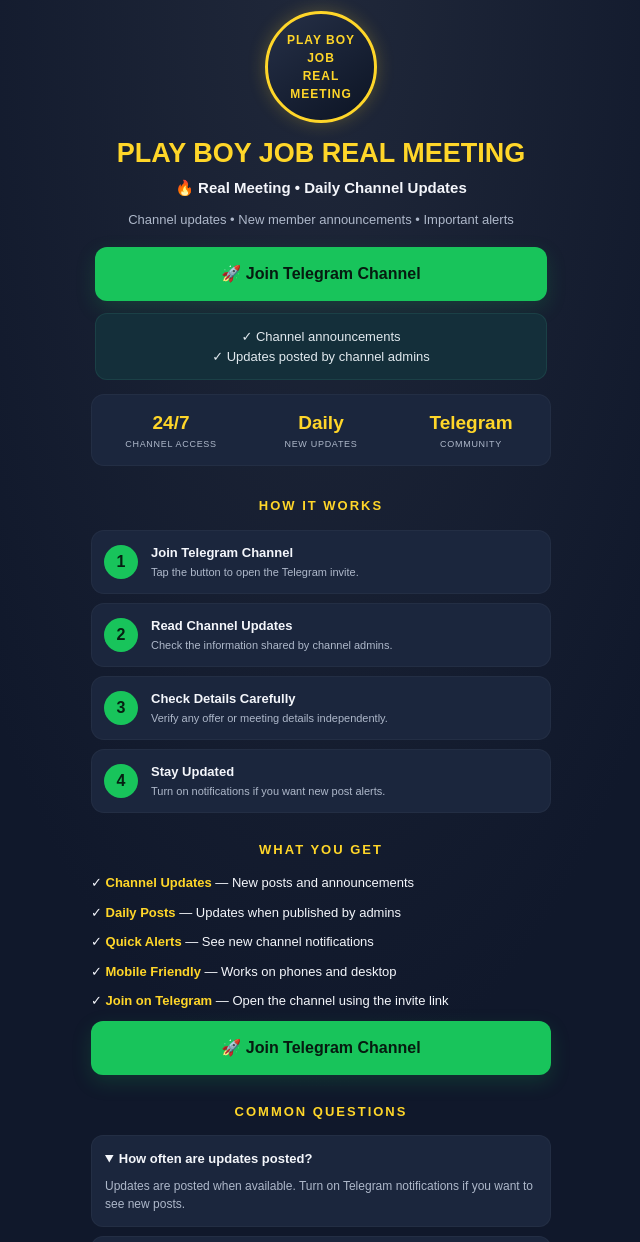
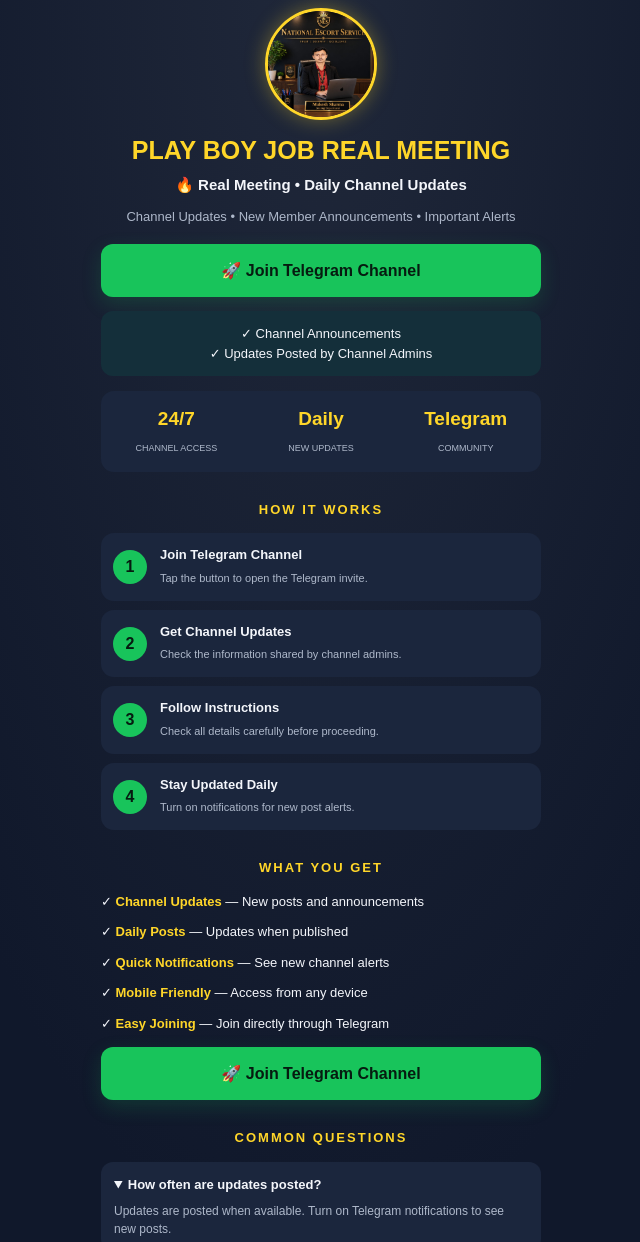
Before and after one commit to crickettipsss/mukeshsir, a plain HTML site: page index.html in a window 1280 px wide. Shown: the part 35-1277 px from the top of the page, without its empty margins (319-959 px from the left). Drawn offline with Linux system fonts and the light colour scheme.

Commit message:
Refactor index.html for better structure and styling
Updated HTML structure and styling for improved layout and readability.

```diff
--- a/index.html
+++ b/index.html
@@ -1,287 +1,253 @@
-<!doctype html>
+<!DOCTYPE html>
 <html lang="en">
 <head>
-<meta charset="utf-8">
-<meta name="viewport" content="width=device-width, initial-scale=1">
+<meta charset="UTF-8">
+<meta name="viewport" content="width=device-width, initial-scale=1.0">
 <meta name="theme-color" content="#10182b">
 <title>Play Boy Job Real Meeting</title>
 
 <style>
-:root {
-  --bg:#10182b;
-  --panel:#1b263d;
-  --gold:#ffd629;
-  --green:#18c45b;
-  --muted:#aeb8ca;
-  --white:#f4f6fb;
+* {
+  margin: 0;
+  padding: 0;
+  box-sizing: border-box;
 }
 
-* {
-  box-sizing:border-box;
-}
-
-html {
-  scroll-behavior:smooth;
+:root {
+  --bg: #10182b;
+  --panel: #1b263d;
+  --gold: #ffd629;
+  --green: #18c45b;
+  --white: #f4f6fb;
+  --muted: #aeb8ca;
 }
 
 body {
-  margin:0;
-  padding:24px 14px 32px;
-  background:radial-gradient(ellipse at top,#20283a 0,var(--bg) 48%);
-  color:var(--white);
-  font-family:Arial,Helvetica,sans-serif;
-  line-height:1.5;
+  background: radial-gradient(ellipse at top,#20283a,var(--bg) 55%);
+  color: var(--white);
+  font-family: Arial, sans-serif;
+  line-height: 1.5;
+  padding: 22px 14px 30px;
 }
 
 .page {
-  width:100%;
-  max-width:440px;
-  margin:0 auto;
+  max-width: 440px;
+  width: 100%;
+  margin: auto;
 }
 
 .hero {
-  text-align:center;
-  padding:8px 4px 0;
+  text-align: center;
+  padding-top: 5px;
 }
 
 .logo {
-  width:112px;
-  height:112px;
-  margin:0 auto 14px;
-  border:3px solid var(--gold);
-  border-radius:50%;
-  display:grid;
-  place-items:center;
-  padding:9px;
-  color:var(--gold);
-  font-size:12px;
-  font-weight:800;
-  text-align:center;
-  letter-spacing:1px;
-  box-shadow:0 0 18px rgba(255,214,41,.24);
-  background:linear-gradient(145deg,#263047,#0c1424);
+  width: 112px;
+  height: 112px;
+  object-fit: cover;
+  border: 3px solid var(--gold);
+  border-radius: 50%;
+  box-shadow: 0 0 20px rgba(255,214,41,.35);
+  margin: 0 auto 15px;
+  display: block;
 }
 
 h1 {
-  margin:8px 0 6px;
-  color:var(--gold);
-  font-size:clamp(22px,6vw,27px);
-  line-height:1.2;
-  font-weight:900;
-  text-transform:uppercase;
+  color: var(--gold);
+  font-size: 25px;
+  line-height: 1.25;
+  font-weight: 900;
+  margin-bottom: 8px;
 }
 
 .tagline {
-  margin:8px 0;
-  font-size:15px;
-  font-weight:700;
+  font-size: 15px;
+  font-weight: bold;
+  margin: 8px 0;
 }
 
 .intro {
-  color:var(--muted);
-  font-size:13px;
-  margin:10px 0 18px;
+  font-size: 13px;
+  color: var(--muted);
+  margin: 10px 0 18px;
 }
 
 .join {
-  display:flex;
-  align-items:center;
-  justify-content:center;
-  width:100%;
-  min-height:54px;
-  padding:14px 18px;
-  border-radius:12px;
-  background:var(--green);
-  color:#061b10;
-  text-decoration:none;
-  font-weight:900;
-  font-size:16px;
-  box-shadow:0 7px 20px rgba(24,196,91,.17);
-  transition:transform .15s ease,filter .15s ease;
+  display: flex;
+  justify-content: center;
+  align-items: center;
+  width: 100%;
+  min-height: 53px;
+  background: var(--green);
+  color: #061b10;
+  text-decoration: none;
+  font-size: 16px;
+  font-weight: 900;
+  border-radius: 12px;
+  margin: 14px 0;
+  box-shadow: 0 7px 20px rgba(24,196,91,.18);
+  transition: .2s;
 }
 
 .join:active {
-  transform:scale(.985);
-}
-
-.join:hover {
-  filter:brightness(1.06);
+  transform: scale(.98);
 }
 
 .trust {
-  margin-top:12px;
-  padding:13px 10px;
-  border-radius:12px;
-  background:#142f3a;
-  border:1px solid rgba(76,190,157,.12);
-  color:#e1e9ee;
-  font-size:13px;
+  background: #142f3a;
+  padding: 13px;
+  border-radius: 12px;
+  font-size: 13px;
+  margin-top: 12px;
+  text-align: center;
 }
 
 .stats {
-  display:grid;
-  grid-template-columns:repeat(3,1fr);
-  gap:8px;
-  margin:14px 0 30px;
-  padding:14px 8px;
-  border-radius:13px;
-  background:var(--panel);
-  border:1px solid rgba(255,255,255,.035);
-  text-align:center;
+  display: grid;
+  grid-template-columns: repeat(3,1fr);
+  gap: 8px;
+  background: var(--panel);
+  padding: 14px 7px;
+  border-radius: 13px;
+  margin: 15px 0 28px;
+  text-align: center;
 }
 
 .stats strong {
-  display:block;
-  color:var(--gold);
-  font-size:19px;
+  display: block;
+  color: var(--gold);
+  font-size: 19px;
 }
 
 .stats span {
-  display:block;
-  color:var(--muted);
-  font-size:9px;
-  letter-spacing:.7px;
+  color: var(--muted);
+  font-size: 9px;
 }
 
 h2 {
-  margin:27px 0 14px;
-  color:var(--gold);
-  text-align:center;
-  font-size:13px;
-  letter-spacing:2px;
-  text-transform:uppercase;
+  text-align: center;
+  color: var(--gold);
+  font-size: 13px;
+  letter-spacing: 2px;
+  margin: 28px 0 14px;
+  text-transform: uppercase;
 }
 
 .steps {
-  display:grid;
-  gap:9px;
+  display: grid;
+  gap: 9px;
 }
 
 .step {
-  display:flex;
-  align-items:center;
-  gap:13px;
-  padding:12px;
-  background:var(--panel);
-  border:1px solid rgba(255,255,255,.035);
-  border-radius:13px;
+  display: flex;
+  align-items: center;
+  gap: 13px;
+  background: var(--panel);
+  padding: 12px;
+  border-radius: 13px;
 }
 
 .number {
-  flex:0 0 34px;
-  width:34px;
-  height:34px;
-  border-radius:50%;
-  display:grid;
-  place-items:center;
-  background:var(--green);
-  color:#062012;
-  font-weight:900;
+  width: 34px;
+  height: 34px;
+  flex-shrink: 0;
+  display: grid;
+  place-items: center;
+  background: var(--green);
+  color: #061b10;
+  font-weight: 900;
+  border-radius: 50%;
 }
 
 .step strong {
-  display:block;
-  font-size:13px;
+  font-size: 13px;
+  display: block;
 }
 
 .step small {
-  display:block;
-  color:var(--muted);
-  font-size:11px;
-  margin-top:2px;
+  color: var(--muted);
+  font-size: 11px;
 }
 
 .benefits {
-  list-style:none;
-  margin:0;
-  padding:0;
+  list-style: none;
 }
 
 .benefits li {
-  margin:10px 0;
-  font-size:13px;
+  font-size: 13px;
+  margin: 11px 0;
 }
 
 .benefits b {
-  color:var(--gold);
+  color: var(--gold);
 }
 
 .faq {
-  display:grid;
-  gap:9px;
+  display: grid;
+  gap: 9px;
 }
 
 details {
-  padding:13px;
-  background:var(--panel);
-  border-radius:12px;
-  border:1px solid rgba(255,255,255,.035);
+  background: var(--panel);
+  padding: 13px;
+  border-radius: 12px;
 }
 
 summary {
-  cursor:pointer;
-  font-weight:800;
-  font-size:13px;
+  cursor: pointer;
+  font-size: 13px;
+  font-weight: bold;
 }
 
 details p {
-  margin:8px 0 0;
-  color:var(--muted);
-  font-size:12px;
+  font-size: 12px;
+  color: var(--muted);
+  margin-top: 8px;
 }
 
 .notice {
-  margin:20px 0 16px;
-  text-align:center;
-  color:var(--gold);
-  font-weight:800;
-  font-size:13px;
+  color: var(--gold);
+  text-align: center;
+  font-size: 13px;
+  font-weight: bold;
+  margin: 22px 0 15px;
 }
 
 footer {
-  margin-top:20px;
-  text-align:center;
-  color:var(--muted);
-  font-size:10px;
-  line-height:1.6;
+  text-align: center;
+  color: var(--muted);
+  font-size: 10px;
+  margin-top: 20px;
+  line-height: 1.7;
 }
 
 footer a {
-  color:#dce5f5;
+  color: white;
 }
 
-@media (min-width:600px) {
+@media(min-width:600px) {
   body {
-    padding-top:38px;
-  }
-
-  .page {
-    max-width:460px;
+    padding-top: 38px;
   }
 }
 
-@media (prefers-reduced-motion:reduce) {
-  html {
-    scroll-behavior:auto;
-  }
-
+@media(prefers-reduced-motion:reduce) {
   *,*::before,*::after {
-    transition:none !important;
+    transition: none !important;
   }
 }
 </style>
 </head>
 
 <body>
+
 <main class="page">
 
 <header class="hero">
 
-<div class="logo">
-PLAY BOY<br>
-JOB<br>
-REAL MEETING
-</div>
+<img src="logo.jpg"
+     alt="Play Boy Job Real Meeting Logo"
+     class="logo">
 
 <h1>PLAY BOY JOB REAL MEETING</h1>
 
@@ -290,7 +256,7 @@ REAL MEETING
 </p>
 
 <p class="intro">
-Channel updates • New member announcements • Important alerts
+Channel Updates • New Member Announcements • Important Alerts
 </p>
 
 <a class="join"
@@ -301,8 +267,8 @@ rel="noopener noreferrer">
 </a>
 
 <div class="trust">
-✓ Channel announcements<br>
-✓ Updates posted by channel admins
+✓ Channel Announcements<br>
+✓ Updates Posted by Channel Admins
 </div>
 
 </header>
@@ -328,7 +294,7 @@ rel="noopener noreferrer">
 
 <section>
 
-<h2>How It Works</h2>
+<h2>HOW IT WORKS</h2>
 
 <div class="steps">
 
@@ -343,7 +309,7 @@ rel="noopener noreferrer">
 <div class="step">
 <span class="number">2</span>
 <div>
-<strong>Read Channel Updates</strong>
+<strong>Get Channel Updates</strong>
 <small>Check the information shared by channel admins.</small>
 </div>
 </div>
@@ -351,16 +317,16 @@ rel="noopener noreferrer">
 <div class="step">
 <span class="number">3</span>
 <div>
-<strong>Check Details Carefully</strong>
-<small>Verify any offer or meeting details independently.</small>
+<strong>Follow Instructions</strong>
+<small>Check all details carefully before proceeding.</small>
 </div>
 </div>
 
 <div class="step">
 <span class="number">4</span>
 <div>
-<strong>Stay Updated</strong>
-<small>Turn on notifications if you want new post alerts.</small>
+<strong>Stay Updated Daily</strong>
+<small>Turn on notifications for new post alerts.</small>
 </div>
 </div>
 
@@ -369,14 +335,20 @@ rel="noopener noreferrer">
 
 <section>
 
-<h2>What You Get</h2>
+<h2>WHAT YOU GET</h2>
 
 <ul class="benefits">
+
 <li>✓ <b>Channel Updates</b> — New posts and announcements</li>
-<li>✓ <b>Daily Posts</b> — Updates when published by admins</li>
-<li>✓ <b>Quick Alerts</b> — See new channel notifications</li>
-<li>✓ <b>Mobile Friendly</b> — Works on phones and desktop</li>
-<li>✓ <b>Join on Telegram</b> — Open the channel using the invite link</li>
+
+<li>✓ <b>Daily Posts</b> — Updates when published</li>
+
+<li>✓ <b>Quick Notifications</b> — See new channel alerts</li>
+
+<li>✓ <b>Mobile Friendly</b> — Access from any device</li>
+
+<li>✓ <b>Easy Joining</b> — Join directly through Telegram</li>
+
 </ul>
 
 <a class="join"
@@ -390,28 +362,36 @@ rel="noopener noreferrer">
 
 <section>
 
-<h2>Common Questions</h2>
+<h2>COMMON QUESTIONS</h2>
 
 <div class="faq">
 
 <details open>
 <summary>How often are updates posted?</summary>
-<p>Updates are posted when available. Turn on Telegram notifications if you want to see new posts.</p>
+<p>
+Updates are posted when available. Turn on Telegram notifications to see new posts.
+</p>
 </details>
 
 <details>
 <summary>Are all details verified?</summary>
-<p>Check information independently before acting on it. A landing page cannot guarantee the accuracy of third-party posts.</p>
+<p>
+Please verify information independently before acting on any third-party post.
+</p>
 </details>
 
 <details>
 <summary>How do I join?</summary>
-<p>Tap any green Join Telegram button and follow Telegram's on-screen instructions.</p>
+<p>
+Tap any green Join Telegram button and follow Telegram's instructions.
+</p>
 </details>
 
 <details>
 <summary>Do I need to share personal information?</summary>
-<p>Never share your OTP, password, bank details, or identity documents with strangers. Be cautious of anyone asking for advance payment.</p>
+<p>
+Never share your OTP, password, banking details or identity documents with strangers.
+</p>
 </details>
 
 </div>
@@ -429,14 +409,22 @@ rel="noopener noreferrer">
 </a>
 
 <footer>
-Be careful with offers and meeting requests. Verify people and details independently.
-Never send money in advance or share OTPs, passwords, or banking information.
+
+Verify all offers and meeting details independently.
+
+Never send advance money or share OTPs, passwords or banking information.
+
 <br><br>
+
 <a href="https://telegram.org/"
 target="_blank"
-rel="noopener noreferrer">Telegram</a>
+rel="noopener noreferrer">
+Telegram
+</a>
+
 </footer>
 
 </main>
+
 </body>
 </html>
```
